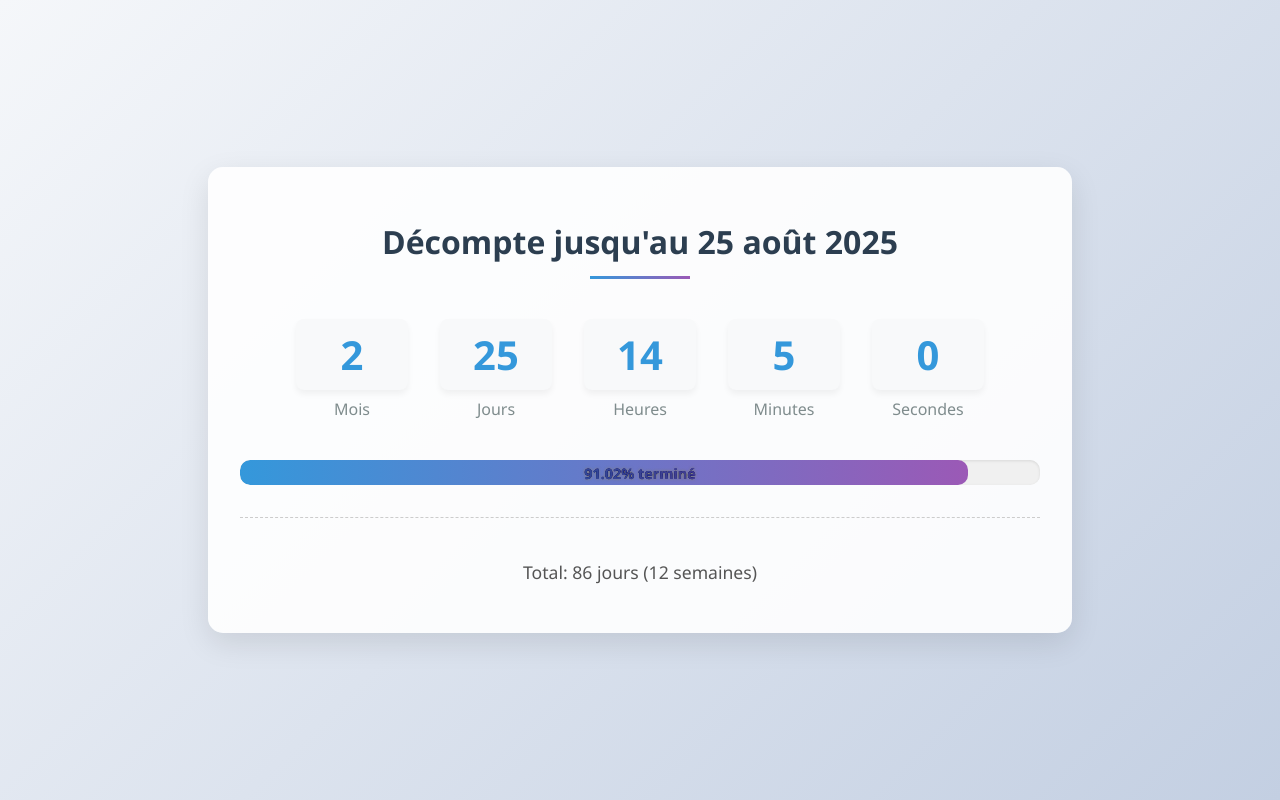
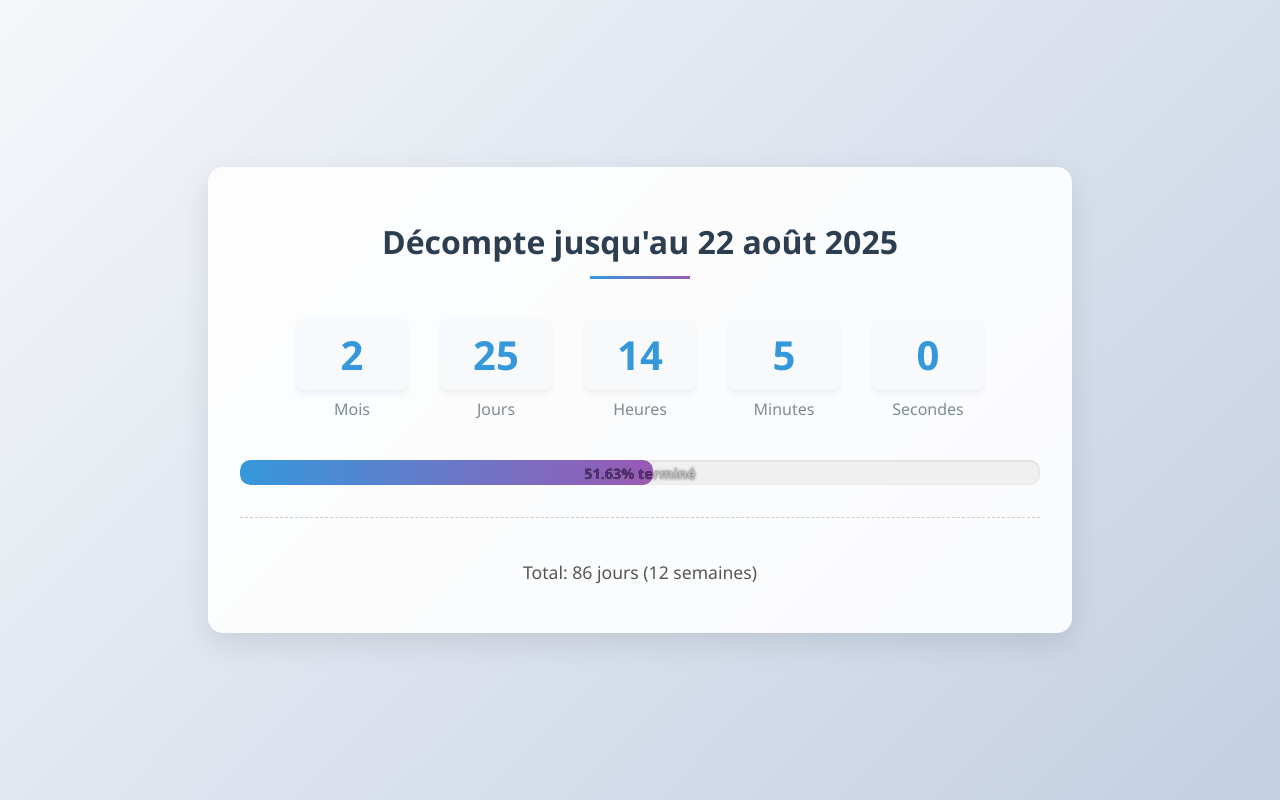
Before and after one commit to dimaland1/timer, a plain HTML site: page index.html in a window 1280 px wide. Drawn offline with Linux system fonts and the light colour scheme.

Commit message:
Uptade 22 aout

```diff
--- a/index.html
+++ b/index.html
@@ -162,7 +162,7 @@
 
             // Calculer et mettre à jour la barre de progression
             // Supposons une date de début (ajustez selon votre cas)
-            const startDate = new Date(2023, 0, 1); // 1er janvier 2023
+            const startDate = new Date(2025, 1, 24); // 24 Fevrier 2025
             const totalTime = targetDate - startDate;
             const elapsedTime = today - startDate;
             const percentComplete = (elapsedTime / totalTime) * 100;
@@ -180,7 +180,7 @@
 </head>
 <body>
     <div class="container">
-        <h1>Décompte jusqu'au 25 août 2025</h1>
+        <h1>Décompte jusqu'au 22 août 2025</h1>
 
         <div class="countdown">
             <div class="time-unit">
```
